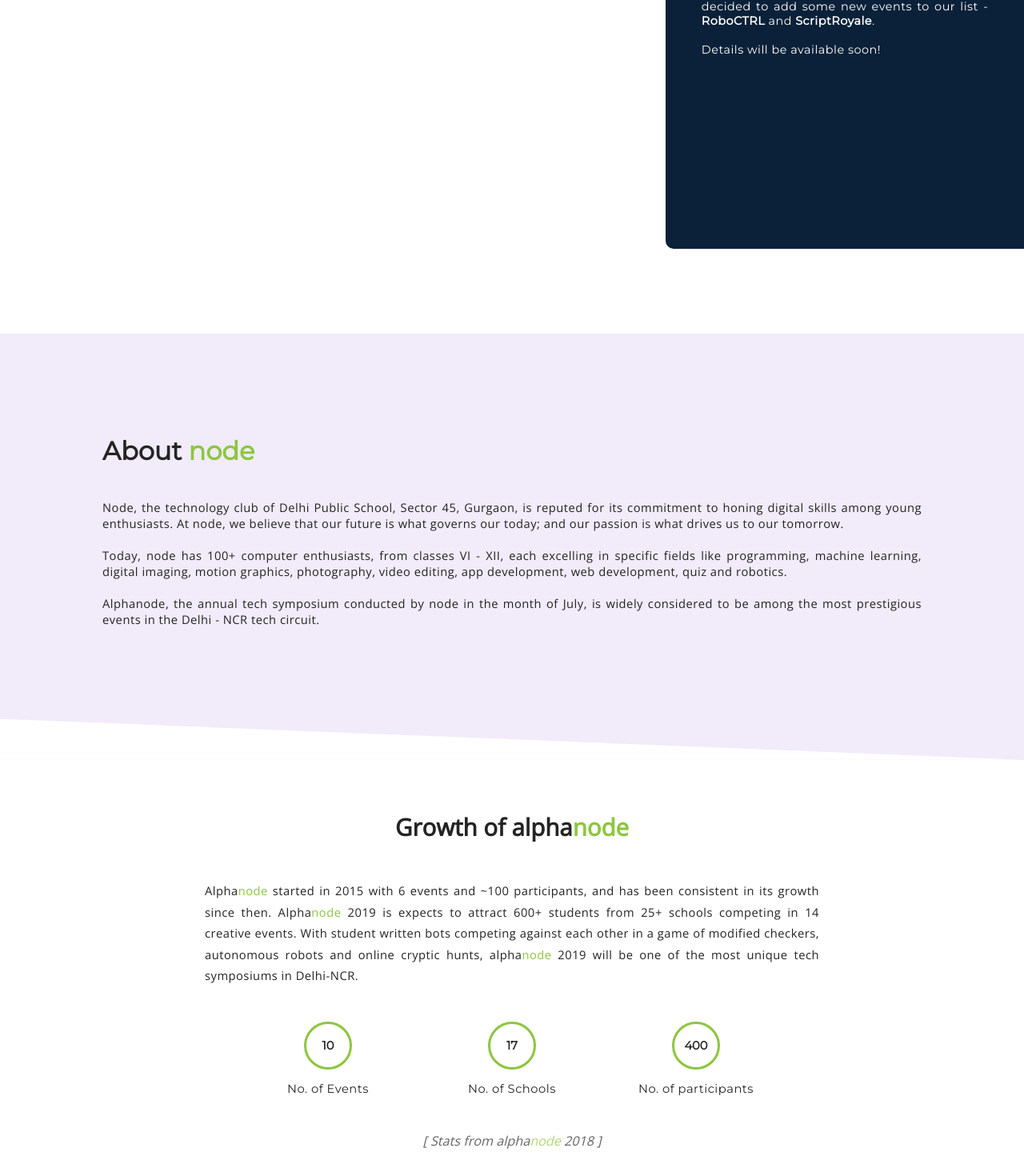
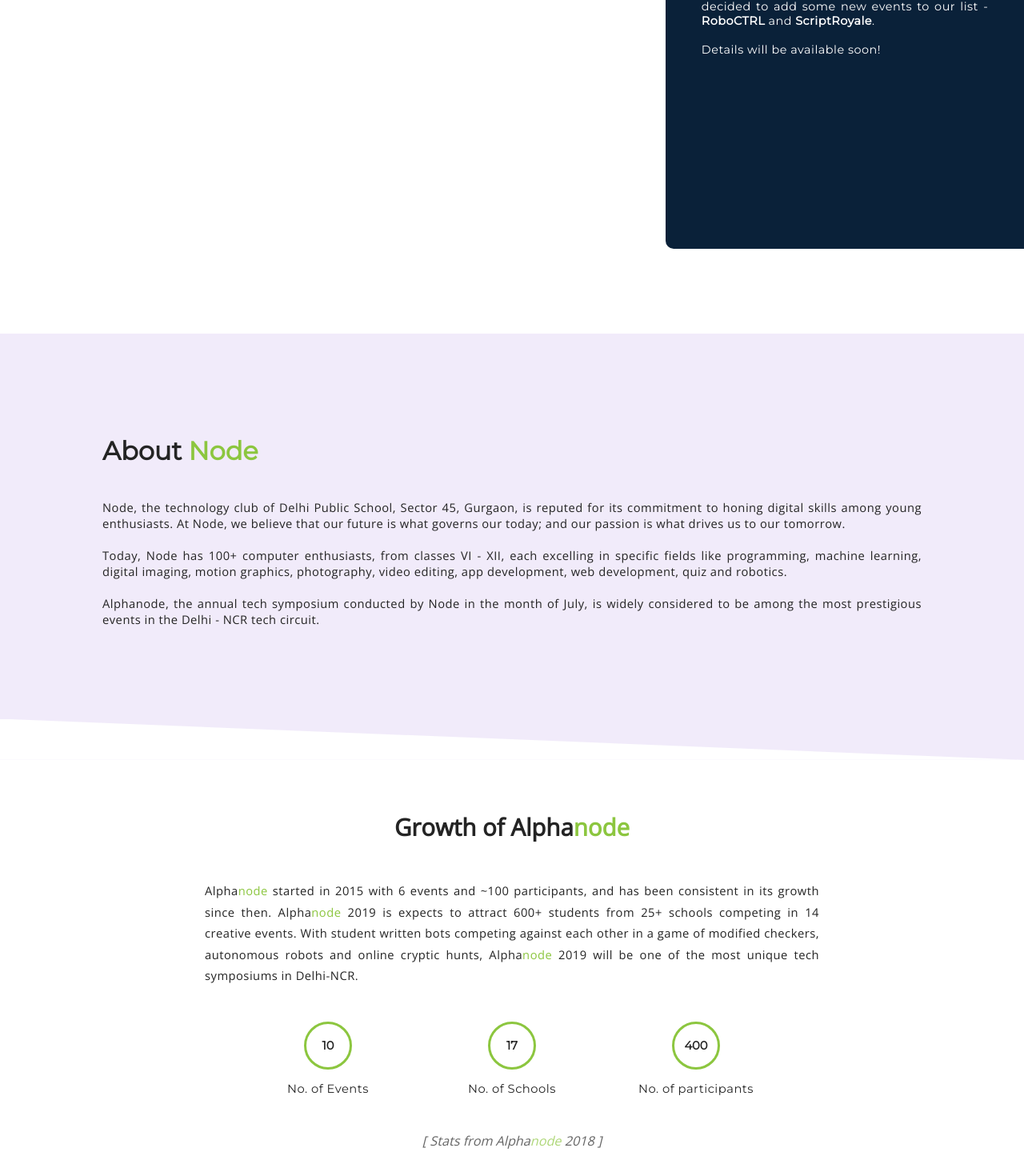
Before and after one commit to node-dps/node-site-2019, a Vue app: page / in a window 1280 px wide. Shown: the part 423-1893 px from the top of the page at 80% size. Built offline with nearby package versions, Linux system fonts and the light colour scheme; what vue-particles would draw is missing.

Commit message:
Homepage Staging Changes 3

```diff
--- a/src/components/Home.vue
+++ b/src/components/Home.vue
@@ -15,7 +15,7 @@
 
                 <div class="text">
                     <h1>What is new?</h1>
-                    <p>For the 5th anniversary of alpha<span class="green">node</span>, we have decided to add some new events to our list - <b>RoboCTRL</b> and <b>ScriptRoyale</b>. <br><br>Details will be available soon!</p>
+                    <p>For the 5th anniversary of Alpha<span class="green">node</span>, we have decided to add some new events to our list - <b>RoboCTRL</b> and <b>ScriptRoyale</b>. <br><br>Details will be available soon!</p>
                 </div>
             </div>
 
@@ -25,19 +25,19 @@
         </section>
 
         <section class="about">
-            <h1>About <span class="green">node</span></h1>
-            <p>Node, the technology club of Delhi Public School, Sector 45, Gurgaon, is reputed for its commitment to honing digital skills among young enthusiasts. At node, we believe that our future is what governs our today; and our passion is what drives us to our tomorrow.<br><br>Today, node has 100+ computer enthusiasts, from classes VI - XII, each excelling in specific fields like programming, machine learning, digital imaging, motion graphics, photography, video editing, app development, web development, quiz and robotics.<br><br>Alphanode, the annual tech symposium conducted by node in the month of July, is widely considered to be among the most prestigious events in the Delhi - NCR tech circuit.</p>
+            <h1>About <span class="green">Node</span></h1>
+            <p>Node, the technology club of Delhi Public School, Sector 45, Gurgaon, is reputed for its commitment to honing digital skills among young enthusiasts. At Node, we believe that our future is what governs our today; and our passion is what drives us to our tomorrow.<br><br>Today, Node has 100+ computer enthusiasts, from classes VI - XII, each excelling in specific fields like programming, machine learning, digital imaging, motion graphics, photography, video editing, app development, web development, quiz and robotics.<br><br>Alphanode, the annual tech symposium conducted by Node in the month of July, is widely considered to be among the most prestigious events in the Delhi - NCR tech circuit.</p>
         </section>
 
         <section class="growth">
-            <h1>Growth of alpha<span class="green">node</span></h1>
-            <p>Alpha<span class="green">node</span> started in 2015 with 6 events and ~100 participants, and has been consistent in its growth since then. Alpha<span class="green">node</span> 2019 is expects to attract 600+ students from 25+ schools competing in 14 creative events. With student written bots competing against each other in a game of modified checkers, autonomous robots and online cryptic hunts, alpha<span class="green">node</span> 2019 will be one of the most unique tech symposiums in Delhi-NCR.</p>
+            <h1>Growth of Alpha<span class="green">node</span></h1>
+            <p>Alpha<span class="green">node</span> started in 2015 with 6 events and ~100 participants, and has been consistent in its growth since then. Alpha<span class="green">node</span> 2019 is expects to attract 600+ students from 25+ schools competing in 14 creative events. With student written bots competing against each other in a game of modified checkers, autonomous robots and online cryptic hunts, Alpha<span class="green">node</span> 2019 will be one of the most unique tech symposiums in Delhi-NCR.</p>
             <div class="stats">
                 <div class="stat events"><span>{{ stats.events }}</span><p>No. of Events</p></div>
                 <div class="stat schools"><span>{{ stats.schools }}</span><p>No. of Schools</p></div>
                 <div class="stat participants"><span>{{ stats.participants }}</span><p>No. of participants</p></div>
             </div>
-            <h2>[ Stats from alpha<span class="green">node</span> 2018 ]</h2>
+            <h2>[ Stats from Alpha<span class="green">node</span> 2018 ]</h2>
         </section>
 
         <!-- <router-link to="/members" @click.native="showNav = false" class="team-btn">Meet our team</router-link> -->
```
